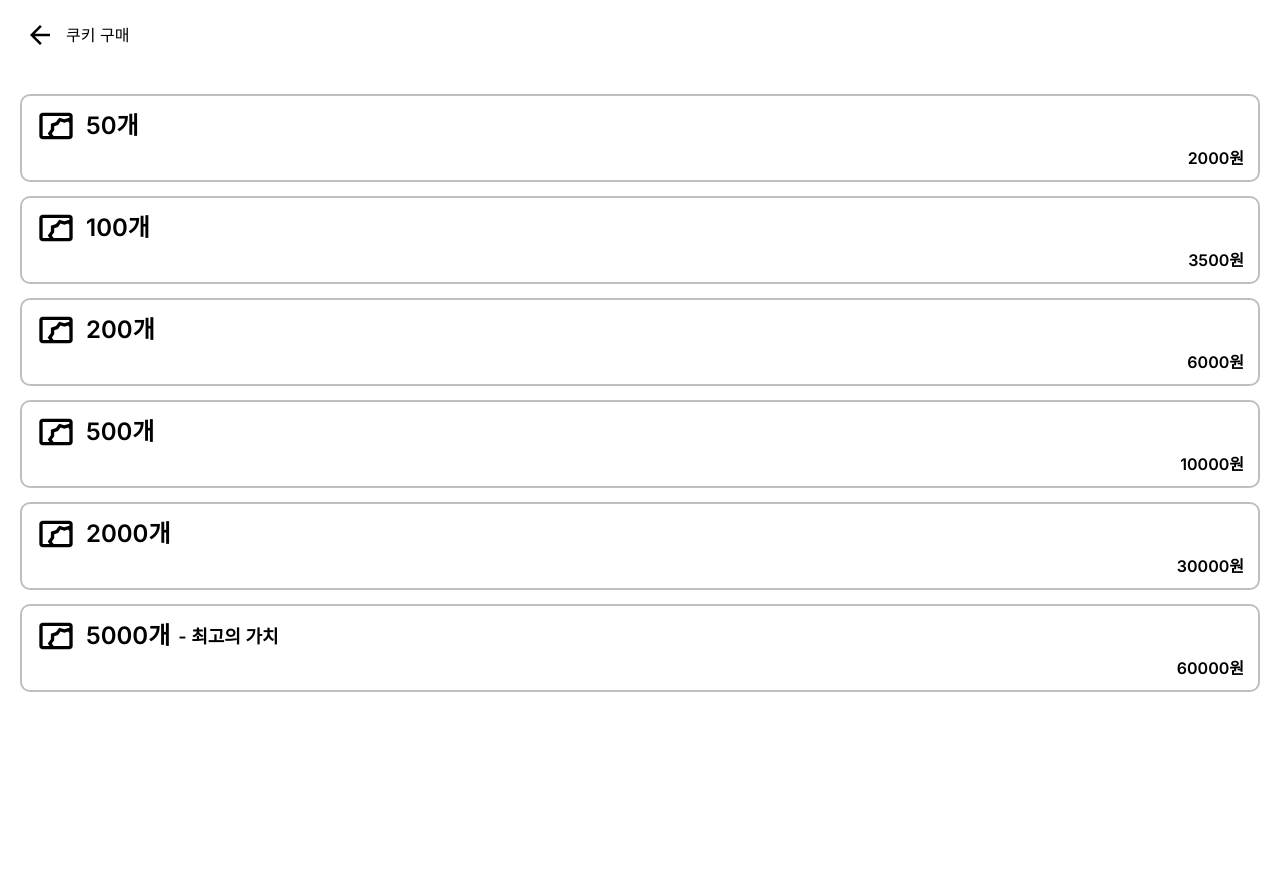
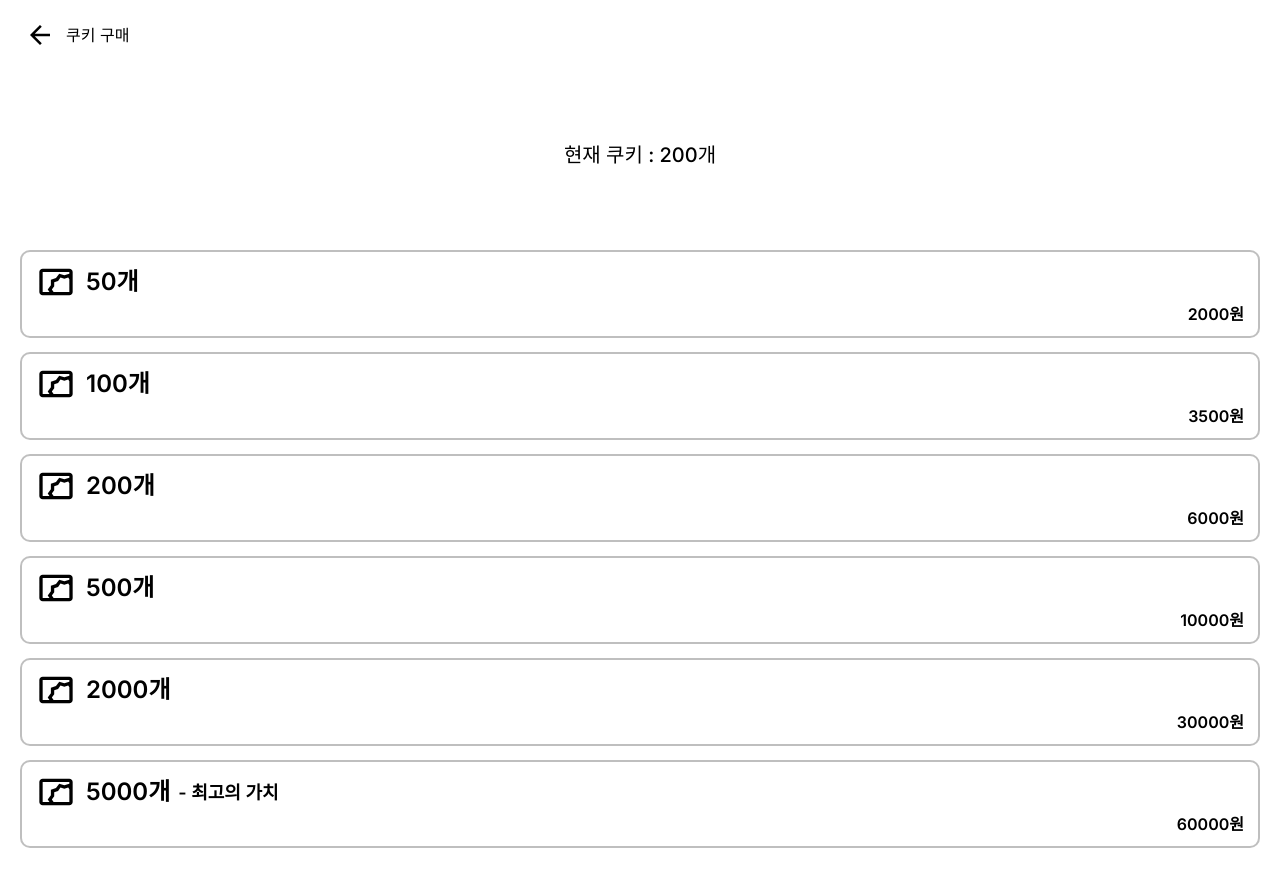
Before and after one commit to leemarshal/CAU_DatabaseSystem2023_Webtoon, a Next.js app: page /cookie in a window 1280 px wide. Shown: the top 886 px of the page. Before the commit the page ends 800 px from the top, so only its background shows below. Built offline with nearby package versions, Linux system fonts and the light colour scheme.

Commit message:
Added current cookie balance area

```diff
--- a/src/app/cookie/page.tsx
+++ b/src/app/cookie/page.tsx
@@ -1,18 +1,24 @@
 'use client'
 import ToolBar from "@/app/cookie/components/ToolBar";
 import CookiePurchaseItem from "@/app/cookie/components/CookiePurchaseItem";
-import {useState} from "react";
+import {useEffect, useState} from "react";
 
 export default function Cookie() {
     const TOOLBAR_HEIGHT = 70;
     const [isDialogOpen, setDialogOpen] = useState(false)
     const [selectedItemPrice, setSelectedItemPrice] = useState(0)
+    const [userCookieBalance, setUserCookieBalance] = useState(0)
 
     const onClick = (price: number) => {
         //todo: 여기에 결제 붙이시면 됩니다
         setSelectedItemPrice(price)
         setDialogOpen(true)
     }
+
+    useEffect(()=>{
+        //todo: 여기에 현재 쿠키 개수
+        setUserCookieBalance(200)
+    },[])
 
     const dummyButtons = [
         {cookies: 50, price: 2000, desc: ""},
@@ -27,7 +33,8 @@ export default function Cookie() {
     return (
         <>
             <ToolBar title={"쿠키 구매"} height={TOOLBAR_HEIGHT}/>
-            <div style={{marginTop: TOOLBAR_HEIGHT, paddingTop: 10}}>
+            <div style={{marginTop: TOOLBAR_HEIGHT, paddingTop: 10, paddingBottom: 40}}>
+                <div style={{textAlign:"center", margin:"60px 0 80px", fontSize: 20, fontWeight: 500}}>현재 쿠키 : {userCookieBalance}개</div>
                 {dummyButtons.map((item, idx) =>
                     <CookiePurchaseItem
                         key={idx}
```
